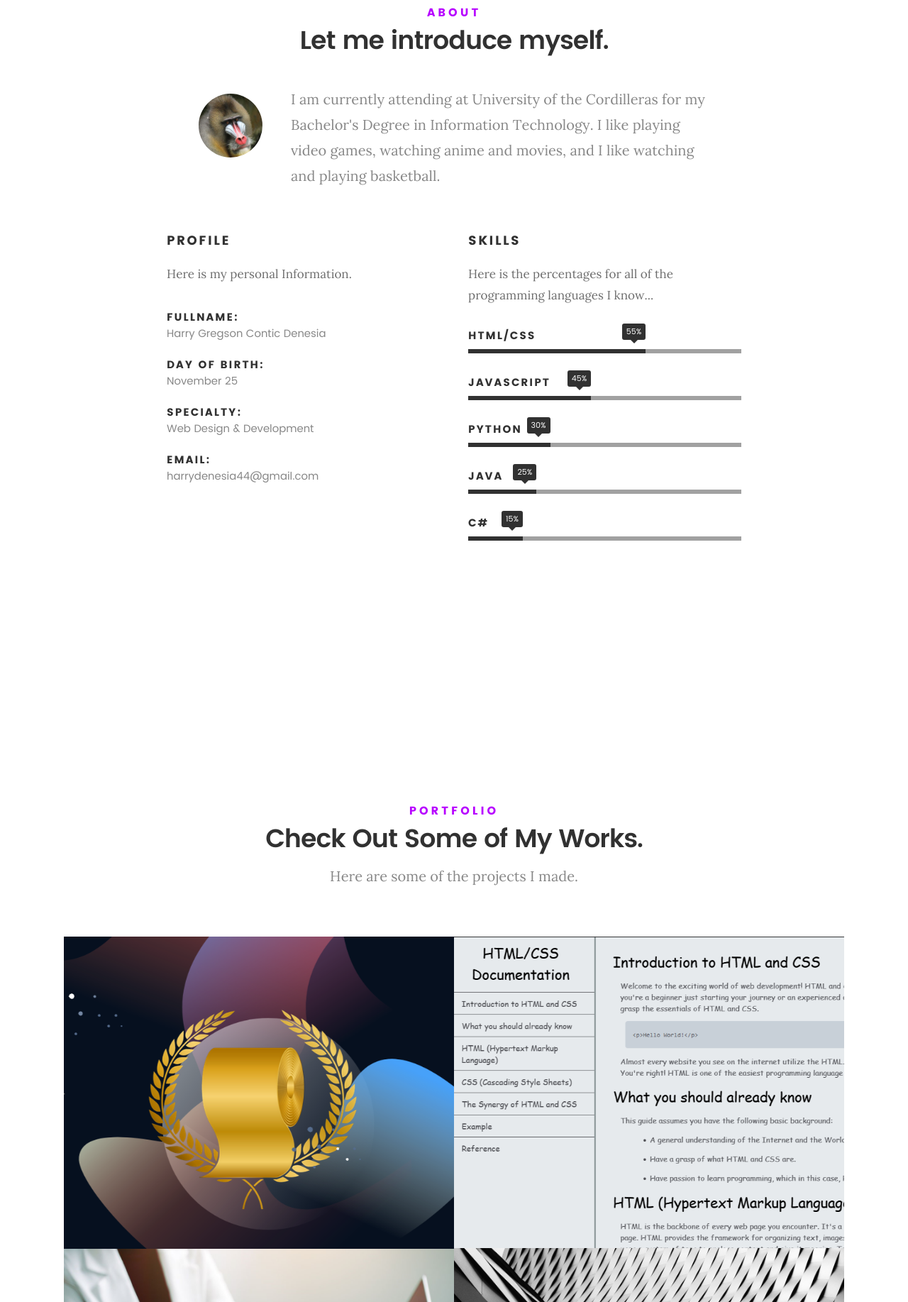
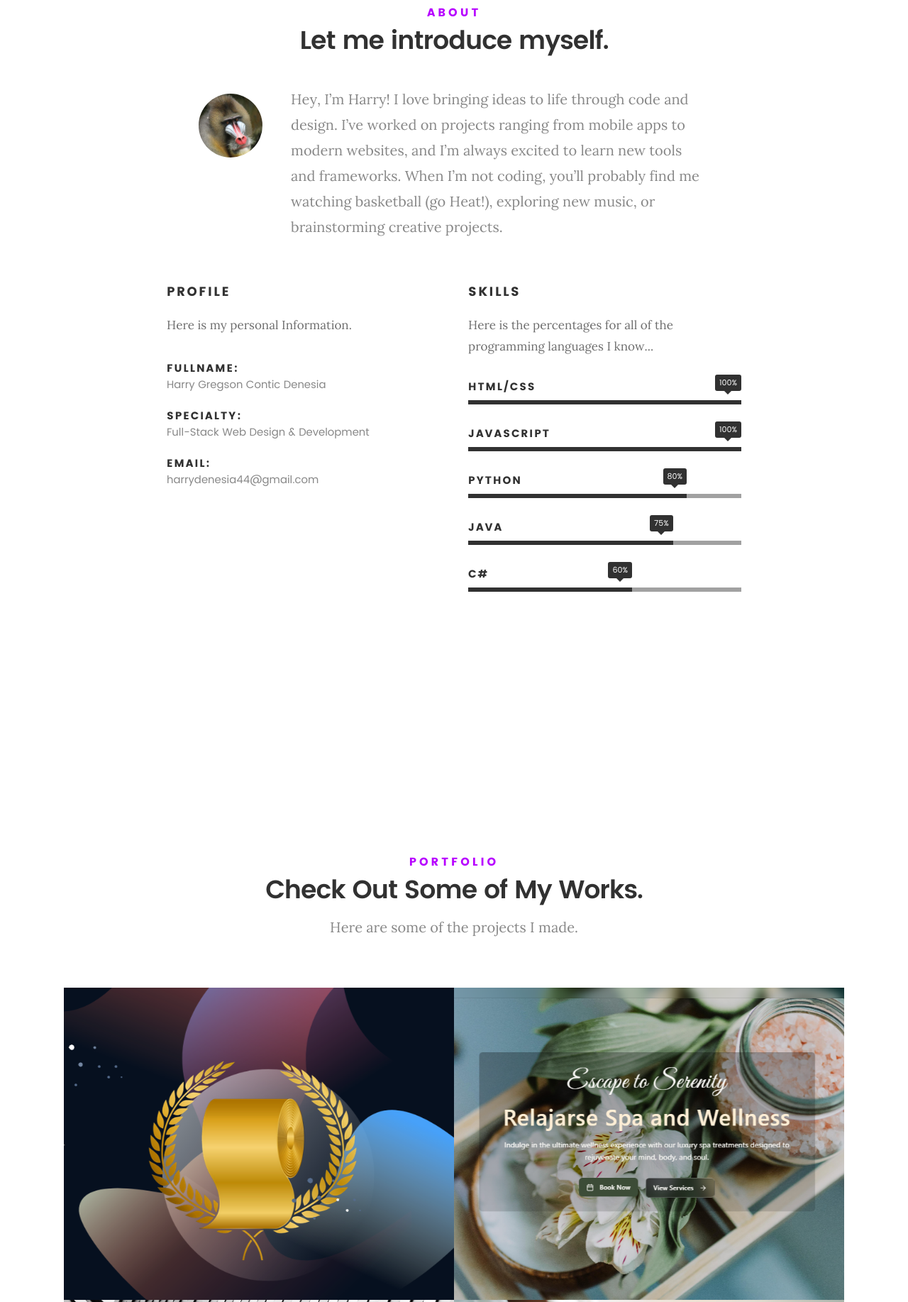
Before and after one commit to GregContic/MyPortfolio, a plain HTML site: page index.html in a window 1280 px wide. Shown: the part 917-2752 px from the top of the page at 71% size. Drawn offline with Linux system fonts and the light colour scheme.

```diff
--- a/css/main.css
+++ b/css/main.css
@@ -2001,6 +2001,13 @@
 	 background: #b700ff;
 	 border: none;
  }
+/* Make the modal "Close" link span the full width */
+.popup-modal .link-box a.popup-modal-dismiss {
+	 float: none;
+	 width: 100%;
+	 display: block;
+	 border-right: none;
+}
  @media only screen and (max-width:600px) {
 	 .popup-modal {
 		 width: auto;
--- a/index.html
+++ b/index.html
@@ -96,8 +96,7 @@
 
    				<img src="images/profile-pic.jpg" alt="Profile Picture">
 
-   				<p class="lead">I am currently attending at University of the Cordilleras for my Bachelor's Degree in
-					Information Technology. I like playing video games, watching anime and movies, and I like watching and playing basketball.
+   				<p class="lead">Hey, I’m Harry! I love bringing ideas to life through code and design. I’ve worked on projects ranging from mobile apps to modern websites, and I’m always excited to learn new tools and frameworks. When I’m not coding, you’ll probably find me watching basketball (go Heat!), exploring new music, or brainstorming creative projects.
 				</p>
    			</div>
 
@@ -117,12 +116,8 @@
    					<span>Harry Gregson Contic Denesia</span>
    				</li>
    				<li>
-   					<strong>Day of Birth:</strong>
-   					<span>November 25</span>
-   				</li>
-   				<li>
    					<strong>Specialty:</strong>
-   					<span>Web Design & Development</span>
+   					<span>Full-Stack Web Design & Development</span>
    				</li>
    				<li>
    					<strong>Email:</strong>
@@ -141,24 +136,24 @@
 
 				   <ul class="skill-bars">
 					   <li>
-				   	<div class="progress percent65" id="rightm"><span>55%</span></div>
+							<div class="progress percent100" id="rightm"><span>100%</span></div>
 							<strong class="skillx">HTML/CSS</strong>
 					   </li>
 					   <li>
-				   	<div class="progress percent45"><span>45%</span></div>
+							<div class="progress percent100"><span>100%</span></div>
 							<strong>JAVASCRIPT</strong>
 					   </li>
 					   <li>
-				   	<div class="progress percent30"><span>30%</span></div>
+							<div class="progress percent80"><span>80%</span></div>
 							<strong>PYTHON</strong>
 					   </li>
 					   <li>
-				   	<div class="progress percent25"><span>25%</span></div>
+							<div class="progress percent75"><span>75%</span></div>
 							<strong>JAVA</strong>
 					   </li>
 					   <li>
 
-				   	<div class="progress percent20"><span>15%</span></div>
+							<div class="progress percent60"><span>60%</span></div>
 							<strong>C#</strong>
 					   </li>
 
@@ -212,11 +207,11 @@
 
 	        		<div class="bgrid folio-item">
 	               <div class="item-wrap">
-	               	<img src="images/portfolio/tec.png" alt="Technical Documentation Page">
+	               	<img src="images/portfolio/spa.png" alt="Technical Documentation Page">
 	               	<a href="#modal-02" class="overlay">
 	                     <div class="folio-item-table">
 	                     	<div class="folio-item-cell">
-	                     		<h3 class="folio-title">Technical Documentation Page</h3>
+	                     		<h3 class="folio-title">Spa & Wellness Website</h3>
 		     					    	<span class="folio-types">
 		     					       	  Website
 		     					      </span>
@@ -287,18 +282,17 @@
 				   <div id="modal-02" class="popup-modal slider mfp-hide">
 
 				     	<div class="media">
-				     		<img src="images/portfolio/modals/techdoc.png" alt="" />
+				     		<img src="images/portfolio/modals/spa-well.png" alt="" />
 				     	</div>
 
 					   <div class="description-box">
-					      <h4>Technical Documentation Page</h4>
-					      <p>For your information on basic HTML/CSS.</p>
+					      <h4>Spa & Wellness Website</h4>
+					      <p>A concept design for a spa and wellness center.</p>
 
 					      <div class="categories">Website</div>
 					   </div>
 
 			         <div class="link-box">
-			            <a href="https://gregcontic.github.io/TechDoc/">Details</a>
 					      <a href="#" class="popup-modal-dismiss">Close</a>
 			         </div>
 
@@ -364,7 +358,7 @@
 		</div>
 		<div class="contact-links">
 		  <a href="https://www.facebook.com/harry.denesia.1" class="btn contact-details btncolor"><i class="fa fa-facebook"></i> Facebook</a>
-		  <a href="https://github.com/GregContic/GregContic.git" target="_blank" class="btn contact-details btncolor"> <i class="fa fa-github"></i> GitHub</a>
+		  <a href="https://github.com/GregContic" target="_blank" class="btn contact-details btncolor"> <i class="fa fa-github"></i> GitHub</a>
 		  <a href="https://twitter.com/KingJames" class="btn contact-details btncolor"> <i class="fa fa-twitter"></i> Twitter</a>
 		  <a href="https://www.youtube.com/watch?v=dQw4w9WgXcQ" class="btn contact-details btncolor"> <i class="fa fa-phone"></i> Call me</a>
 		</div>
```
Also changed, not shown: images/portfolio/modals/spa-well.png (added), images/portfolio/spa.png (added). Lines whose indentation alone changed are shown as unchanged.
